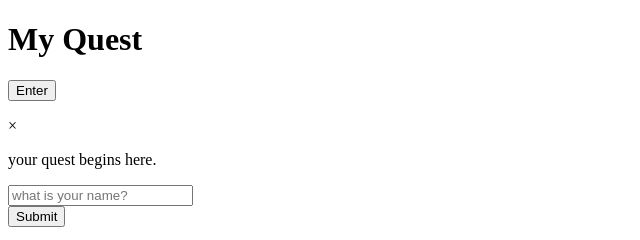
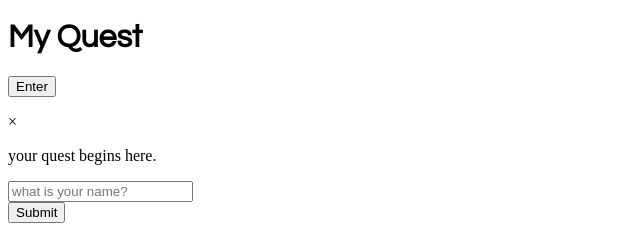
Before and after one commit to zanny14/zanny14.github.io, a plain HTML site: page game.html in a window 1280 px wide. Shown: the full height of the page, 0-640 px from the left. Drawn offline with Linux system fonts and the light colour scheme.

Commit message:
Update style.css

```diff
--- a/style.css
+++ b/style.css
@@ -1,5 +1,6 @@
 *, body{
- -tab-cursor:crosshair;}
- h1{
- -tab-font-family:century gothic
+        cursor: crosshair;}
+
+h1{
+  font-family:century gothic;
    fontsize:5em;}
```
